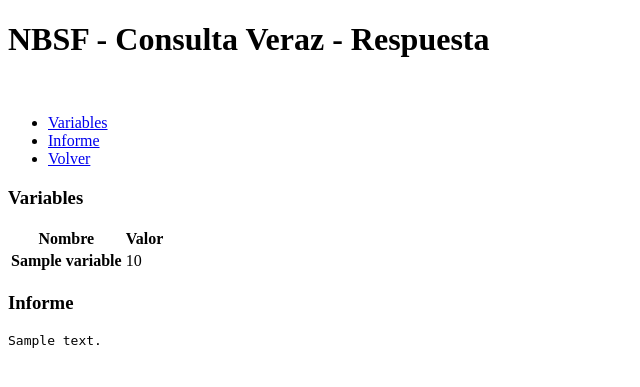
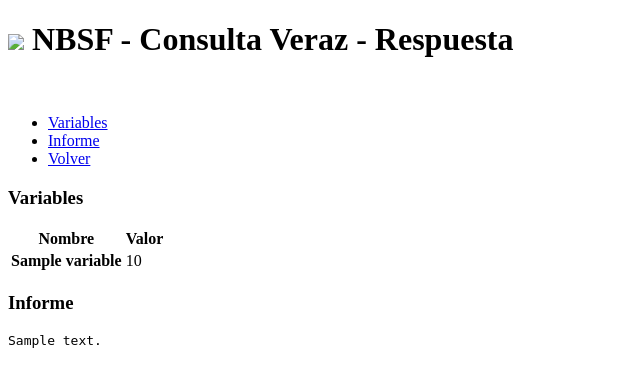
Before and after one commit to stabora/nbsf, a Python web app: template app/templates/veraz_respuesta.html in a window 1280 px wide. Shown: the top 387 px of the page, without its empty margins (0-640 px from the left). Run offline with Jinja, Linux system fonts and the light colour scheme; the template is opened without the code that fills it: most values are stand-ins (such as "Sample title", 1, 10 or a date in 2020).

Commit message:
- Se agrega favicon al template base para las vistas HTML

```diff
--- a/app/templates/base.html
+++ b/app/templates/base.html
@@ -8,6 +8,7 @@
 		<link rel="stylesheet" href="{{ base_url }}/public/css/bootstrap.min.css">
     <link rel="stylesheet" href="{{ base_url }}/public/css/bootstrapValidator.min.css"/>
     <link rel="stylesheet" href="{{ base_url }}/public/css/font-awesome.min.css">
+    <link rel="shortcut icon" type="image/png" href="{{ base_url }}/public/images/favicon.png"/>
 
     <!--[if lt IE 9]>
       <script src="{{ base_url }}/public/js/html5shiv.min.js"></script>
@@ -20,7 +21,7 @@
   </head>
   <body>
   	<div class="container">
-	  	<h1>NBSF - {{ self.title() }}</h1>
+	  	<h1><img src="{{ base_url }}/public/images/favicon.png"> NBSF - {{ self.title() }}</h1>
 
       <br>
 
--- a/public/css/styles.css
+++ b/public/css/styles.css
@@ -1,6 +1,11 @@
 body
 {
 	margin: 10px 30px 100px 10px;
+}
+
+.container h1 img
+{
+  margin: 0 0 7px 0;
 }
 
 .no-background
```
Also changed, not shown: public/images/favicon.png (added), public/images/isologo.png (added).
